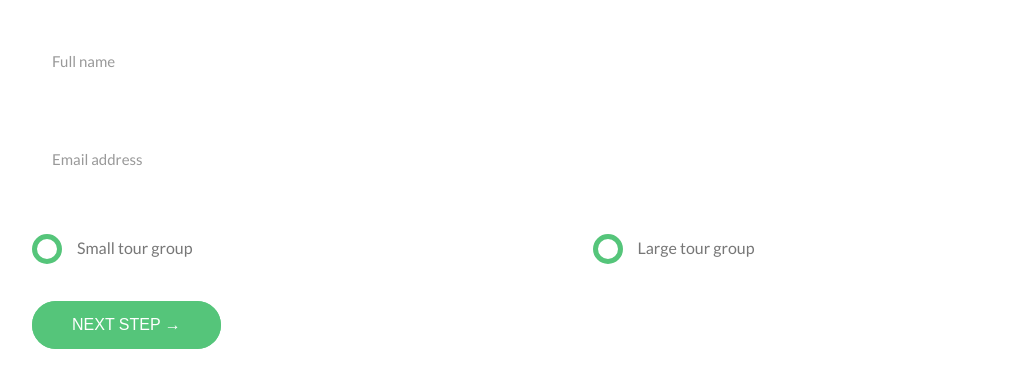
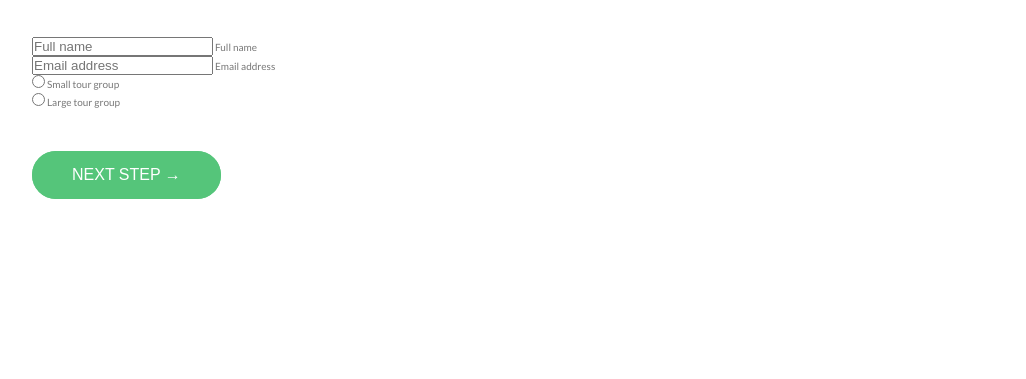
Before and after one commit to smrifat1411/Advance-css-and-Sass, a website: page index.html in a window 1280 px wide. Shown: the part 4560-4939 px from the top of the page, without its empty margins (38-1064 px from the left). After the commit the page ends 4789 px from the top, so only its background shows below. Drawn offline with Linux system fonts and the light colour scheme.

```diff
--- a/sass/components/_form.scss
+++ /dev/null
@@ -1,96 +0,0 @@
-.form {
-    &__group:not(:last-child) {
-        margin-bottom: 2rem;
-    }
-
-    &__input {
-        font-size: 1.5rem;
-        font-family: inherit;
-        color: inherit;
-        padding: 1.5rem 2rem;
-        border-radius: 2px;
-        background-color: rbga($color-white, .5);
-        border: none;
-        border-bottom: 3px solid transparent;
-        width: 90%;
-        display: block;
-        transition: all .3s;
-
-        &:focus {
-            outline: none;
-            box-shadow: 0 1rem 2rem rgba($color-black, .1);
-            border-bottom: 3px solid $color-primary;
-        }
-
-        &:focus:invalid {
-            border-bottom: 3px solid $color-secondary-dark;
-        }
-
-        &::-webkit-input-placeholder {
-            color: $color-grey-dark-2;
-        }
-    }
-
-
-    &__label {
-        font-size: 1.2rem;
-        font-weight: 700;
-        margin-left: 2rem;
-        margin-top: .7rem;
-        display: block;
-        transition: all .3s;
-    }
-
-    &__input:placeholder-shown + &__label {
-        opacity: 0;
-        visibility: hidden;
-        transform: translateY(-4rem);
-    }
-
-
-    &__radio-group {
-        width: 49%;
-        display: inline-block;
-    }
-
-    &__radio-input {
-        display: none;
-    }
-
-    &__radio-label {
-        font-size: $default-font-size;
-        cursor: pointer;
-        position: relative;
-        padding-left: 4.5rem;
-    }
-
-    &__radio-button {
-        height: 3rem;
-        width: 3rem;
-        border: 5px solid $color-primary;
-        border-radius: 50%;
-        display: inline-block;
-        position: absolute;
-        left: 0;
-        top: -.4rem;
-
-        &::after {
-            content: "";
-            display: block;
-            height: 1.3rem;
-            width: 1.3rem;
-            border-radius: 50%;
-            position: absolute;
-            top: 50%;
-            left: 50%;
-            transform: translate(-50%, -50%);
-            background-color: $color-primary;
-            opacity: 0;
-            transition: opacity .2s;
-        }
-    }
-
-    &__radio-input:checked ~ &__radio-label &__radio-button::after {
-        opacity: 1;
-    }
-}
--- a/sass/main.scss
+++ b/sass/main.scss
@@ -13,7 +13,7 @@
 @import "components/card";
 @import "components/story";
 @import "components/bg-video";
-@import "components/form";
+
 
 
 @import "layout/grid";
```
Also changed, not shown: css/style.css.
